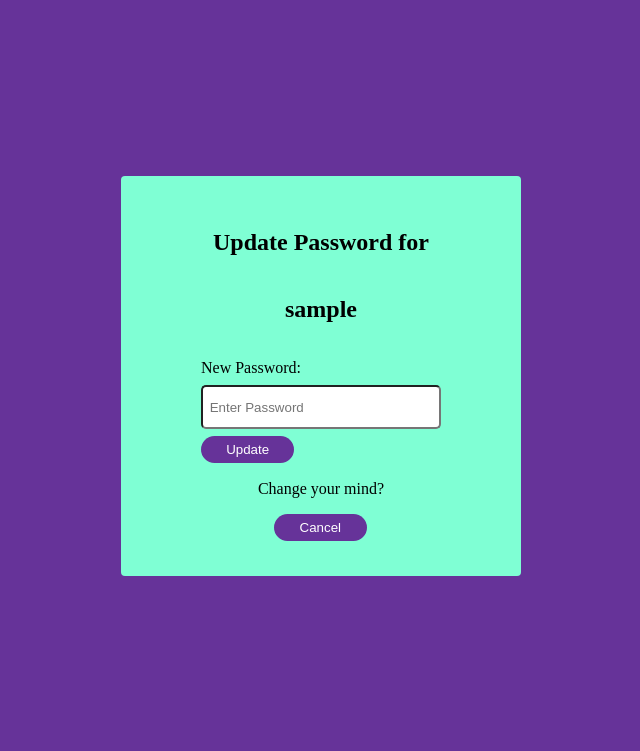
After one commit to evan-martin/py-auth, a Flask app: page /update in a window 1280 px wide. The commit adds this page. Shown: the top 751 px of the page, without its empty margins (319-959 px from the left). Run offline with Flask 2, Linux system fonts and the light colour scheme; the visitor is signed in with stand-in values (Sample User, id 1).

Commit message:
add update template and link on homepage

```diff
--- a/main.py
+++ b/main.py
@@ -74,6 +74,15 @@ def page2(date=dt):
     return 'You are not logged in'
 
 
+@app.route('/update', methods=['GET', 'POST'])
+def update():
+    """renders the update template and allows user to reset password"""
+    error = ''
+    if 'username' in session:
+        return render_template('update.html', user=session["username"])
+    return 'You are not logged in'
+
+
 @app.route('/', methods=['GET', 'POST'])
 def login(date=dt):
     """logs a user in and renders the login template"""
--- /dev/null
+++ b/templates/update.html
@@ -0,0 +1,39 @@
+<!DOCTYPE html>
+<html lang="en">
+<head>
+    <meta charset="UTF-8">
+    <title>Title</title>
+</head>
+<body>
+
+</body>
+</html><!DOCTYPE html>
+<html lang="en">
+<head>
+    <meta charset="UTF-8">
+    <title>Log In</title>
+    <link href="{{ url_for('static',filename='styles/forms.css') }}" rel="stylesheet">
+</head>
+<body>
+
+<div class="login">
+    <h2>Update Password for </h2>
+    <h2> {{ user }} </h2>
+
+
+    <form action="{{ url_for('update') }}" method="post">
+        <div class="msg">{{ msg }}</div>
+
+        <label for="password"> New Password: </label><input id="password" name="password" placeholder="Enter Password"
+                                                            type="password">
+        <button type="submit">Update</button>
+
+    </form>
+    <p>Change your mind?</p>
+    <button onclick="window.location.href='/';">Cancel</button>
+
+
+</div>
+
+</body>
+</html>
```
Also changed, not shown: templates/index.html (+8 -3 lines).
